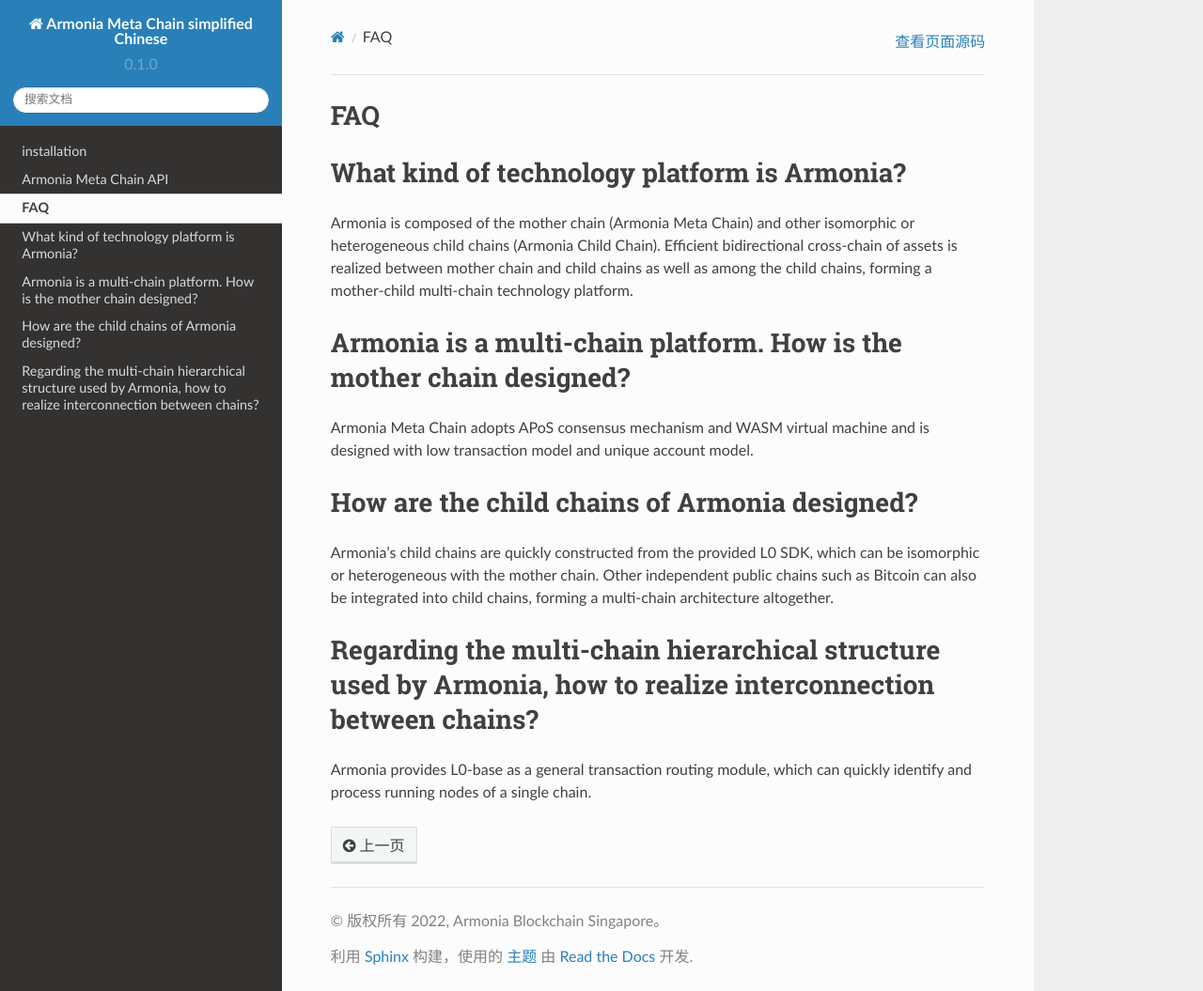
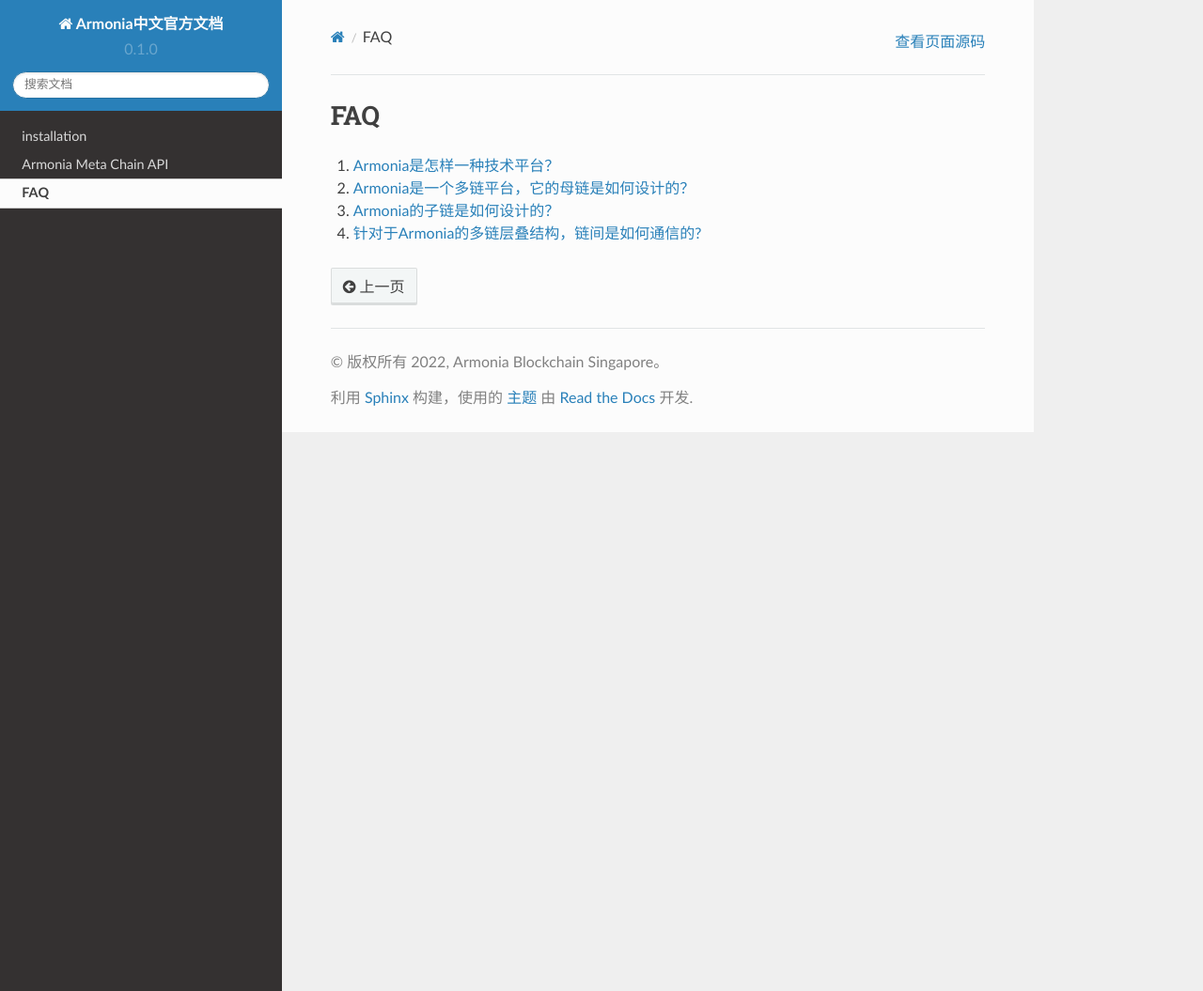
Before and after one commit to armoniax/amc-dev-docs-cn, a Sphinx documentation site: the page built from docs/source/FAQ.rst, in a window 1280 px wide and 1055 px high. Shown: the whole window at 94% size. Built offline with Sphinx 7.4.7 and the Read the Docs theme 2.0.0, drawn with Linux system fonts in a browser that asks for light colours; pages that are not in the unit, such as notebooks, are missing from menus.

Commit message:
update CN docs structure

```diff
--- a/docs/source/FAQ.rst
+++ b/docs/source/FAQ.rst
@@ -1,14 +1,10 @@
 FAQ
 ===
-.. include:: FAQ/FAQ.rst
-   :start-line: 0
-   :end-line: 9
-.. include:: FAQ/FAQ.rst
-   :start-line: 9
-   :end-line: 16
-.. include:: FAQ/FAQ.rst
-   :start-line: 16
-   :end-line: 24
-.. include:: FAQ/FAQ.rst
-   :start-line: 24
-   :end-line: 30
+
+1. `Armonia是怎样一种技术平台？ <FAQ/FAQ.html#target1>`__
+
+2. `Armonia是一个多链平台，它的母链是如何设计的？ <FAQ/FAQ.html#target2>`__
+
+3. `Armonia的子链是如何设计的？ <FAQ/FAQ.html#target3>`__
+
+4. `针对于Armonia的多链层叠结构，链间是如何通信的? <FAQ/FAQ.html#target4>`__
--- a/docs/source/FAQ/FAQ.rst
+++ b/docs/source/FAQ/FAQ.rst
@@ -6,6 +6,8 @@
 Efficient bidirectional cross-chain of assets is realized between mother
 chain and child chains as well as among the child chains, forming a
 mother-child multi-chain technology platform.
+
+.. _armonia-is-a-multi-chain-platform-how-is-the-mother-chain-designed:
 
 Armonia is a multi-chain platform. How is the mother chain designed?
 ====================================================================
--- a/docs/source/conf.py
+++ b/docs/source/conf.py
@@ -2,7 +2,7 @@
 
 # -- Project information
 
-project = 'Armonia Meta Chain simplified Chinese'
+project = 'Armonia中文官方文档'
 copyright = '2022, Armonia Blockchain Singapore'
 author = 'AMC'
 
```
Also changed, not shown: docs/source/FAQ.md (+5 -0 lines), docs/source/FAQ/FAQ.md (+4 -4 lines).
